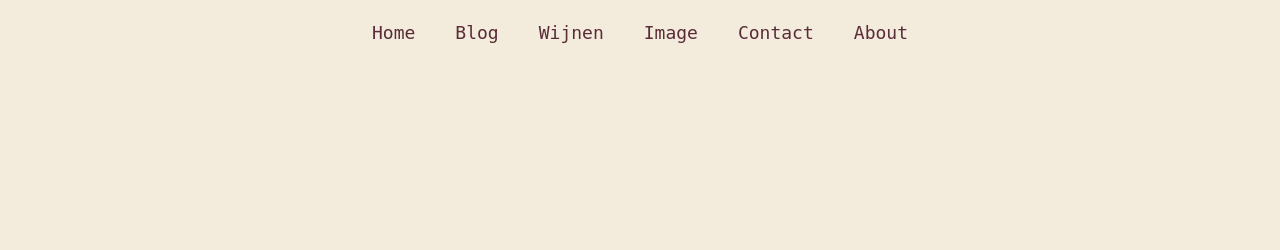
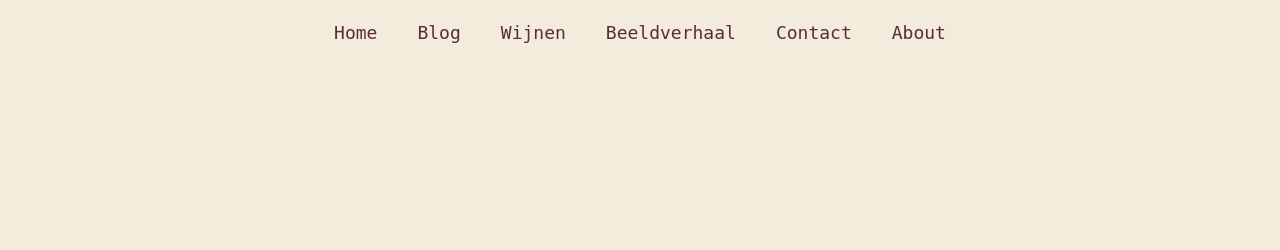
Before and after one commit to SetarehRooz/Vers-le-vin, a plain HTML site: page index.html in a window 1280 px wide. Shown: the top 250 px of the page. Drawn offline with Linux system fonts and the light colour scheme; a web font is replaced by a local one.

Commit message:
Update index.html

```diff
--- a/index.html
+++ b/index.html
@@ -192,7 +192,7 @@
     <a href="#">Home</a>
     <a href="#">Blog</a>
     <a href="#">Wijnen</a>
-    <a href="#">Image</a>
+    <a href="#">Beeldverhaal</a>
     <a href="#">Contact</a>
     <a href="#">About</a>
   </nav>
```
